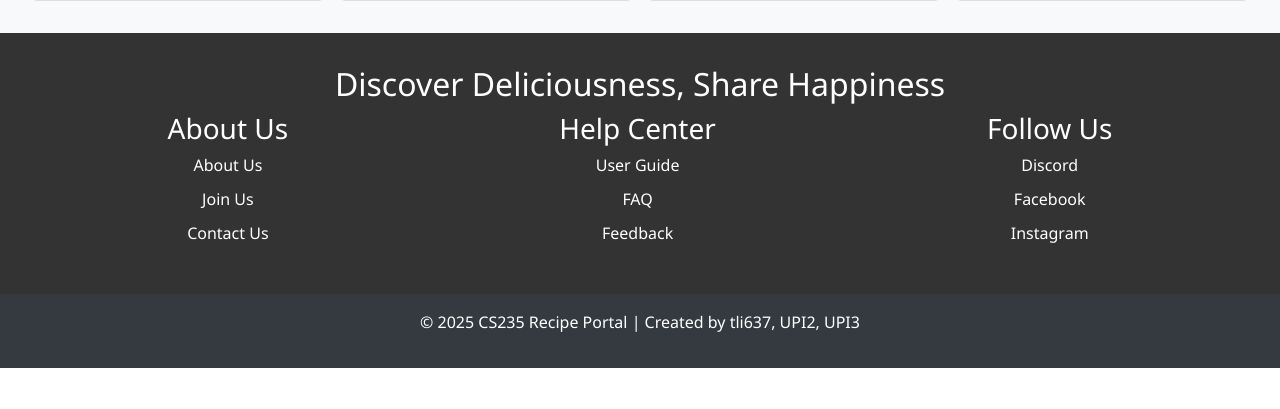
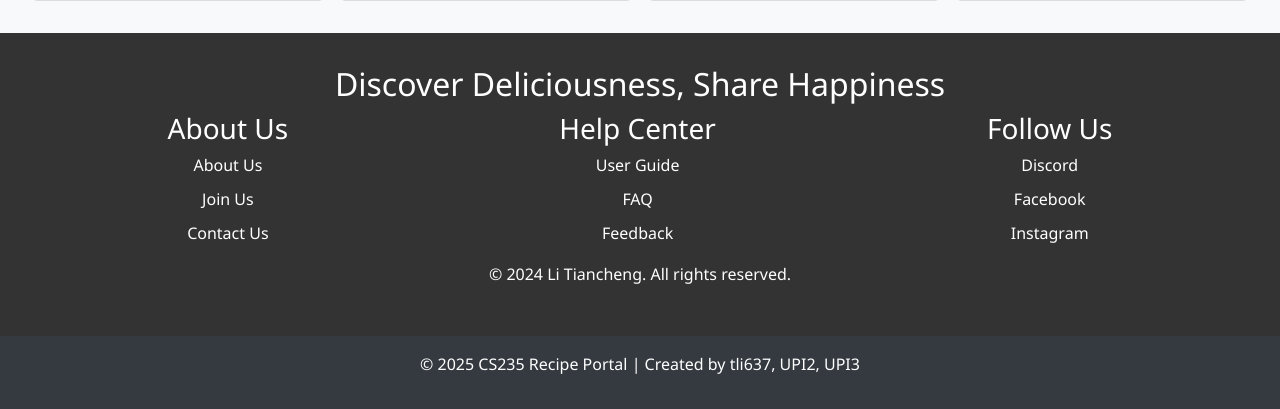
Before and after one commit to wumingsaberarcher/CS-235-Assignment-1, a Flask app: template recipe/templates/recipeDescription.html in a window 1280 px wide. Shown: the part 2944-3353 px from the top of the page. Before the commit the page ends 3312 px from the top, so only its background shows below. Run offline with Flask 3, Linux system fonts and the light colour scheme; the template is opened without the code that fills it, so the values that code supplies are empty; parts of the project's set-up code (start-up, migrations or seed data) failed here and were passed over.

Commit message:
Version 6

```diff
--- a/recipe/templates/recipeDescription.html
+++ b/recipe/templates/recipeDescription.html
@@ -201,6 +201,7 @@
                 </ul>
             </div>
         </div>
+        <p>© 2024 Li Tiancheng. All rights reserved.</p>
     </footer>
 
     <!-- Original Footer -->
```
